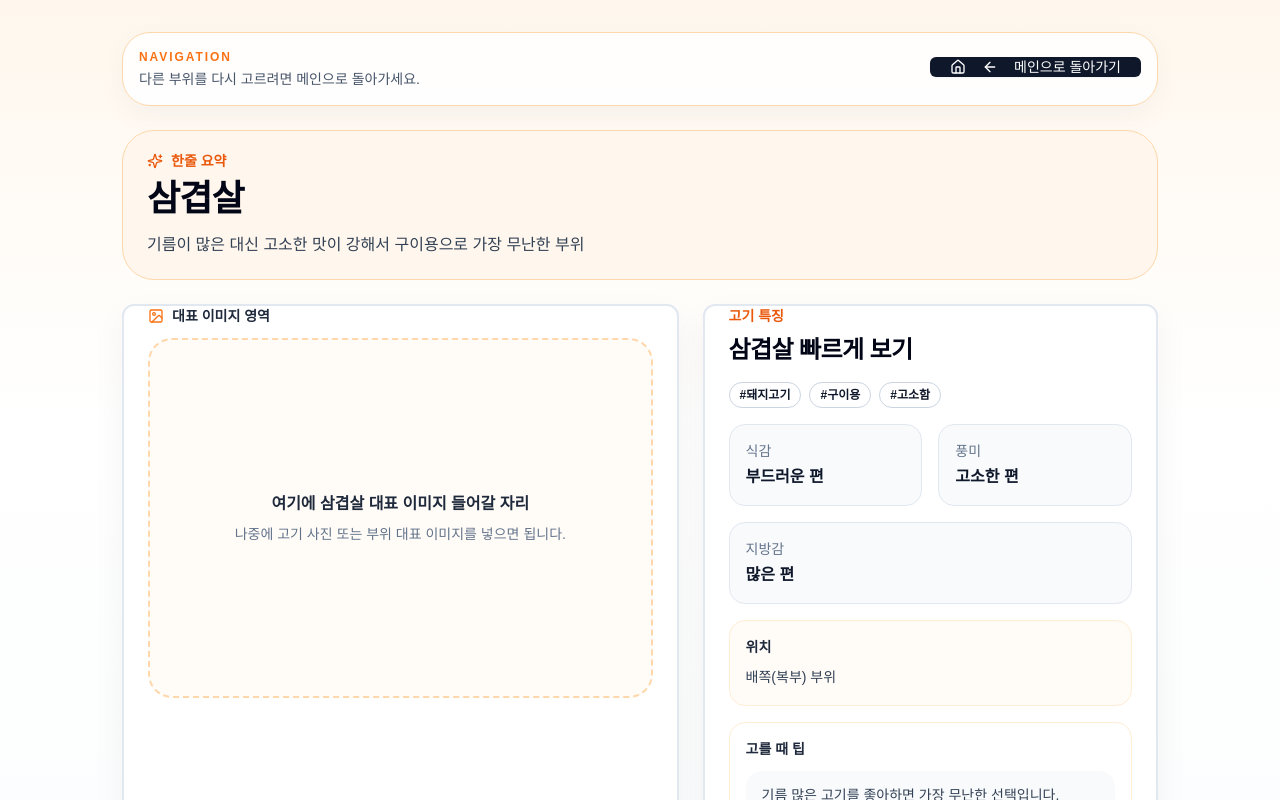
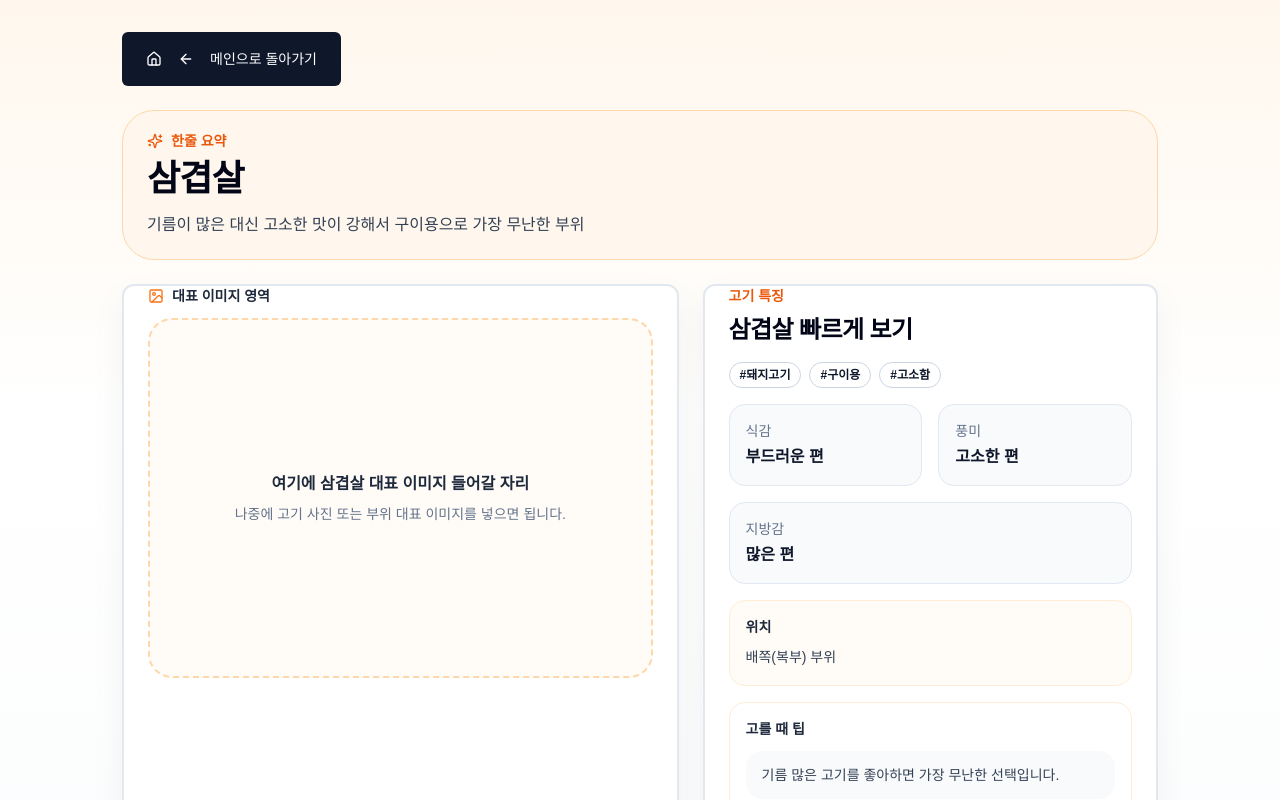
Before and after one commit to kwon3715/pork-guide, a Next.js app: page /cuts/samgyeopsal in a window 1280 px wide. Shown: the top 800 px of the page. Built offline with nearby package versions, Linux system fonts and the light colour scheme.

Commit message:
Update page.tsx

```diff
--- a/app/cuts/[slug]/page.tsx
+++ b/app/cuts/[slug]/page.tsx
@@ -5,7 +5,6 @@ import {
   ChefHat,
   Sparkles,
   BadgeDollarSign,
-  ShoppingCart,
   Image as ImageIcon,
   Home,
 } from "lucide-react";
@@ -21,15 +20,15 @@ export function generateStaticParams() {
 }
 
 const priceGuideBySlug: Record<string, { priceText: string; note: string }> = {
-  "samgyeopsal": {
+  samgyeopsal: {
     priceText: "100g 기준: 약 2,000원~3,500원",
     note: "브랜드, 냉장/냉동에 따라 차이 있음",
   },
-  "moksal": {
+  moksal: {
     priceText: "100g 기준: 약 1,800원~3,200원",
     note: "두께, 원육에 따라 차이 있음",
   },
-  "apdari": {
+  apdari: {
     priceText: "100g 기준: 약 1,200원~2,300원",
     note: "용도별 손질에 따라 가격 변동",
   },
@@ -45,7 +44,7 @@ const priceGuideBySlug: Record<string, { priceText: string; note: string }> = {
     priceText: "100g 기준: 약 1,600원~3,000원",
     note: "양념 여부 영향 큼",
   },
-  "hangjeongsal": {
+  hangjeongsal: {
     priceText: "100g 기준: 약 2,800원~4,800원",
     note: "특수부위라 가격 높음",
   },
@@ -58,7 +57,7 @@ const priceGuideBySlug: Record<string, { priceText: string; note: string }> = {
     priceText: "100g 기준: 약 7,000원~15,000원",
     note: "한우/수입 차이 큼",
   },
-  "chaekkeut": {
+  chaekkeut: {
     priceText: "100g 기준: 약 8,000원~16,000원",
     note: "등급 영향 큼",
   },
@@ -67,7 +66,7 @@ const priceGuideBySlug: Record<string, { priceText: string; note: string }> = {
     note: "고급 부위",
   },
 
-  "gaseumsal": {
+  gaseumsal: {
     priceText: "100g 기준: 약 700원~1,600원",
     note: "냉동/대용량 영향 큼",
   },
@@ -75,7 +74,7 @@ const priceGuideBySlug: Record<string, { priceText: string; note: string }> = {
     priceText: "100g 기준: 약 900원~1,900원",
     note: "손질 상태 영향",
   },
-  "dakdari": {
+  dakdari: {
     priceText: "100g 기준: 약 900원~2,100원",
     note: "국산/수입 차이 있음",
   },
@@ -134,28 +133,15 @@ export default function CutDetailPage({
   return (
     <div className="min-h-screen bg-[linear-gradient(to_bottom,_#fff7ed,_#ffffff_28%,_#f8fafc)] text-slate-900">
       <section className="mx-auto max-w-[1100px] px-4 py-8 sm:px-6 lg:px-8">
-        {/* 상단 복귀 영역 */}
+        {/* 상단 복귀 버튼 */}
         <div className="mb-6">
-          <div className="rounded-[1.75rem] border border-orange-200 bg-white/90 p-4 shadow-[0_10px_30px_rgba(15,23,42,0.04)]">
-            <div className="flex flex-col gap-3 sm:flex-row sm:items-center sm:justify-between">
-              <div>
-                <div className="mb-1 text-xs font-bold uppercase tracking-[0.16em] text-orange-500">
-                  Navigation
-                </div>
-                <div className="text-sm text-slate-600">
-                  다른 부위를 다시 고르려면 메인으로 돌아가세요.
-                </div>
-              </div>
-
-              <Link href="/" className="shrink-0">
-                <Button className="rounded-full bg-orange-500 px-5 text-white shadow-sm hover:bg-orange-600">
-                  <Home className="mr-2 h-4 w-4" />
-                  <ArrowLeft className="mr-2 h-4 w-4" />
-                  메인으로 돌아가기
-                </Button>
-              </Link>
-            </div>
-          </div>
+          <Link href="/" className="inline-block">
+            <Button className="h-[54px] rounded-full bg-slate-900 px-6 text-white hover:bg-slate-800">
+              <Home className="mr-2 h-4 w-4" />
+              <ArrowLeft className="mr-2 h-4 w-4" />
+              메인으로 돌아가기
+            </Button>
+          </Link>
         </div>
 
         {/* 한줄 요약 */}
```
